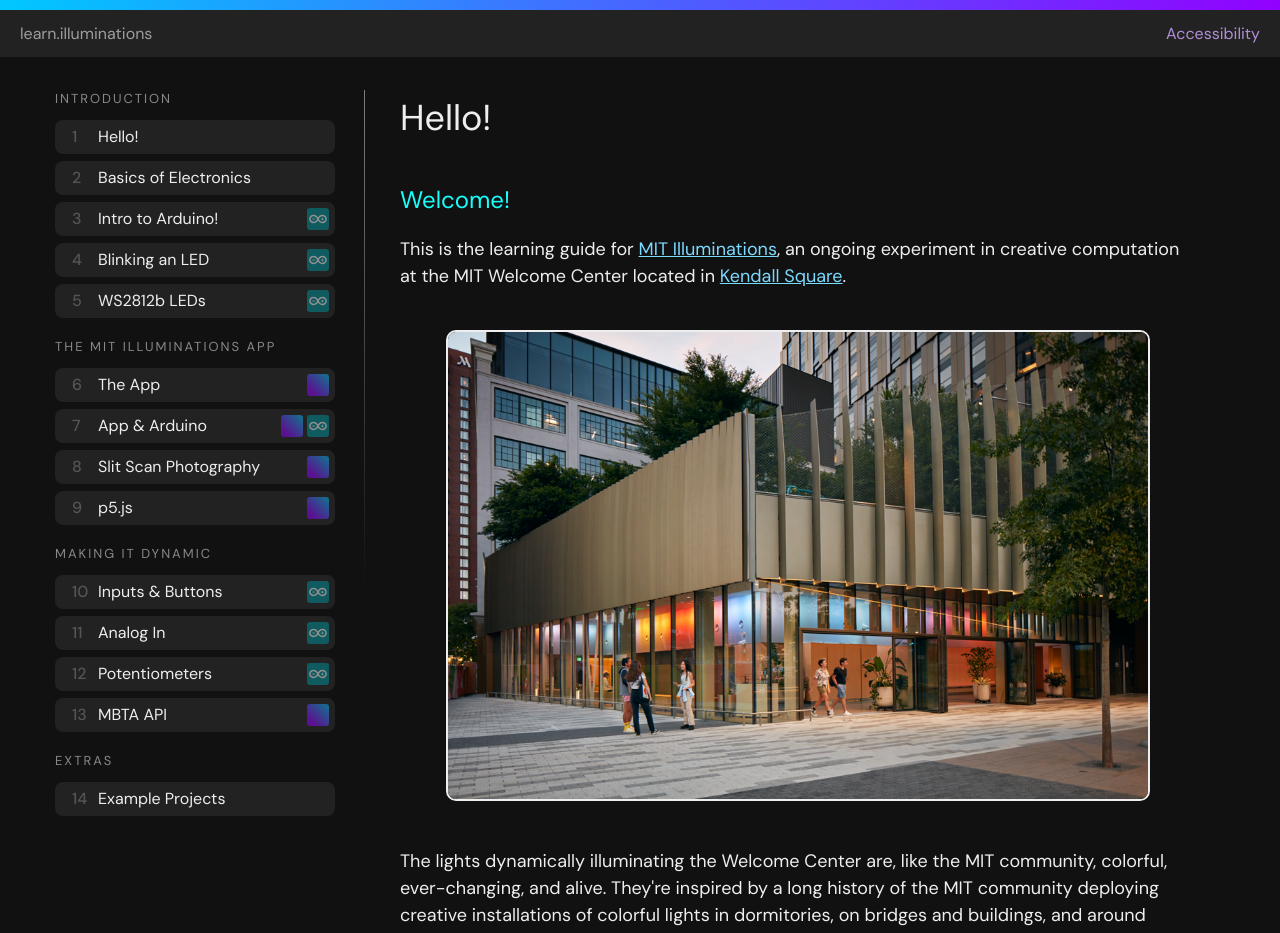
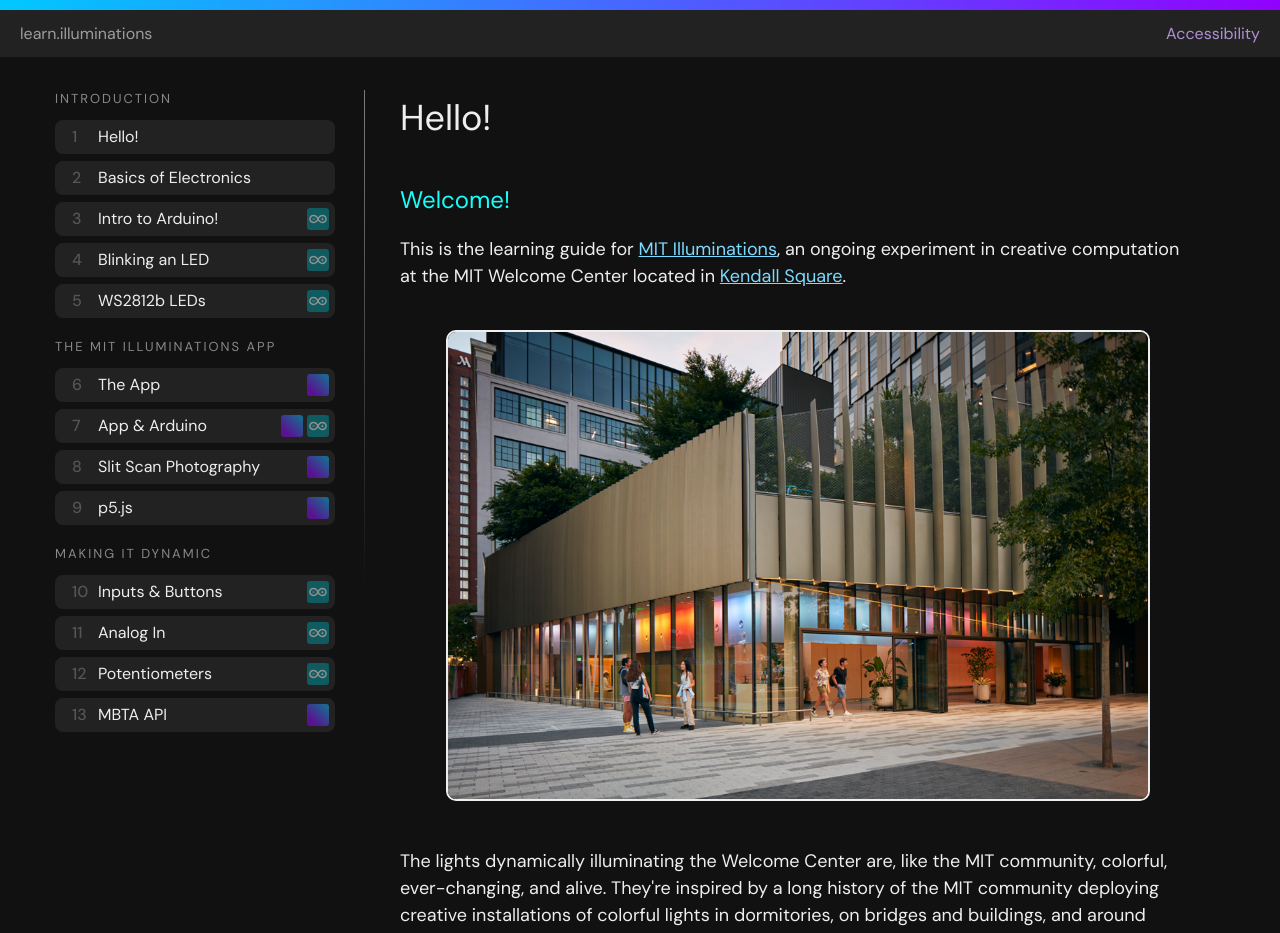
Before and after one commit to poofytoo/illuminations-seminar, a Next.js app in the folder src/: page / in a window 1280 px wide. Shown: the top 933 px of the page. Built offline with nearby package versions, Linux system fonts and the light colour scheme.

Commit message:
fix: removed extras

```diff
--- a/src/components/Sidebar/index.tsx
+++ b/src/components/Sidebar/index.tsx
@@ -68,11 +68,6 @@ export const navigationLinks = [
     title: 'MBTA API',
     href: '/chapter/mbta-api',
     type: ['app'],
-  },
-  { heading: 'Extras' },
-  {
-    title: 'Example Projects',
-    href: '/chapter/example-projects',
   },
 ];
 
```
